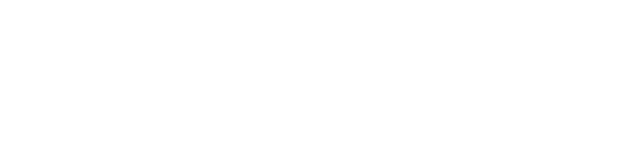
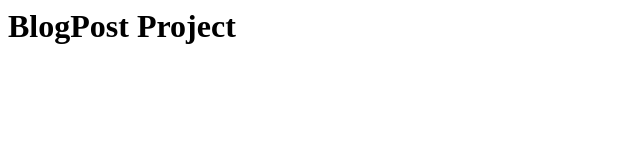
Before and after one commit to staten-island-tech/css-blogpost-project-Altakie, a plain HTML site: page index.html in a window 1280 px wide. Shown: the whole page, without its empty margins (0-640 px from the left). Drawn offline with Linux system fonts and the light colour scheme.

Commit message:
Update index.html

```diff
--- a/index.html
+++ b/index.html
@@ -3,9 +3,12 @@
     <meta charset="UTF-8">
     <meta http-equiv="X-UA-Compatible" content="IE=edge">
     <meta name="viewport" content="width=device-width, initial-scale=1.0">
-    <title>Document</title>
+    <title>BlogPost Project</title>
 </head>
+<link rel="stylesheet" href="style.css">
 <body>
+    <h1>BlogPost Project</h1>
+
 
 </body>
 </html>
```
